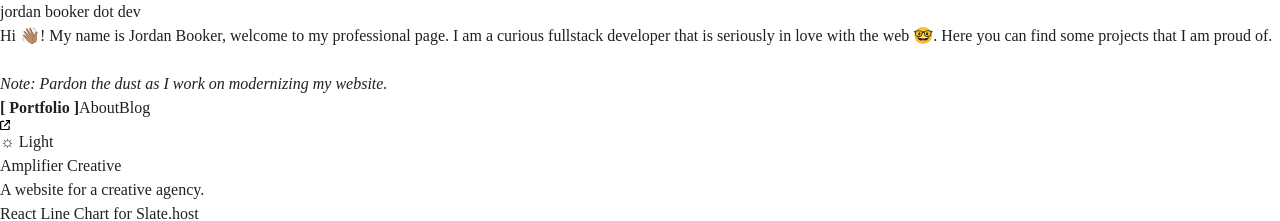
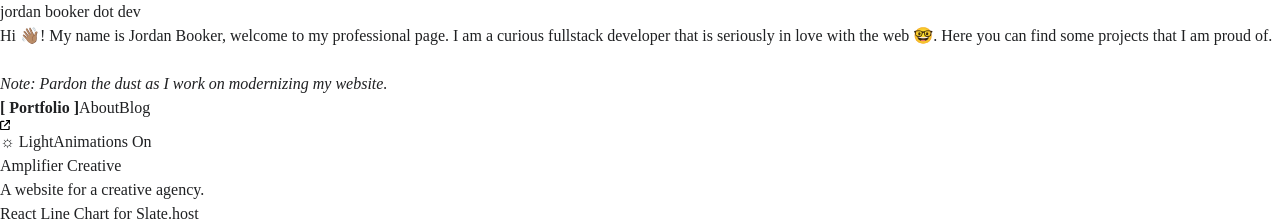
Before and after one commit to jordattebayo/portfolio, a Next.js app: page / in a window 1280 px wide. Shown: the top 221 px of the page. Built offline with nearby package versions, Linux system fonts and the light colour scheme.

Commit message:
Started to do a typewritter animation and realized it's probably best left for the blog website.

```diff
--- a/src/app/_components/header.tsx
+++ b/src/app/_components/header.tsx
@@ -1,15 +1,18 @@
-import Link from 'next/link';
+import Typewriter from './typewriter';
 
-export default function Header() {
+interface Props {
+  animate: boolean;
+  toggleAnimate: () => void;
+}
+
+export default function Header(props: Props) {
   return (
     <>
       <div className=" hover:bg-[var(--highlight-inverse)] w-fit">
-        <Link
-          href="/"
-          className="font-[family-name:var(--font-source-sans-3-bold)] text-4xl leading-snug px-6 pl-1 hover:underline text-[var(--highlight-inverse)] bg-[var(--highlight)] hover:bg-[var(--highlight-inverse)] hover:text-[var(--highlight)] tracking-tight"
-        >
-          jordan booker dot dev
-        </Link>
+        <Typewriter
+          animate={props.animate}
+          toggleAnimate={props.toggleAnimate}
+        />
       </div>
       <p>
         Hi 👋🏽! My name is Jordan Booker, welcome to my professional page. I am a
--- a/src/app/_components/nav.tsx
+++ b/src/app/_components/nav.tsx
@@ -30,6 +30,14 @@ function getPortfolioText(basePath: string, projectsPath?: string | undefined) {
   }
 }
 
+function getAnimationText(animate: boolean): string {
+  let text = 'Animations Off';
+  if (animate) {
+    text = 'Animations On';
+  }
+  return text;
+}
+
 export default function Nav() {
   const pathname = usePathname();
   const pathsArr = pathname.split('/');
@@ -38,6 +46,7 @@ export default function Nav() {
 
   //default theme is light
   const [theme, setTheme] = useState<Theme>();
+  const [animate, setAnimate] = useState<boolean>(true);
 
   useEffect(() => {
     async function checkLocalStorageForTheme() {
@@ -112,9 +121,13 @@ export default function Nav() {
     }
   }
 
+  function toggleAnimation() {
+    setAnimate((animate) => !animate);
+  }
+
   return (
     <div className="md:w-[850px] w-full flex flex-col gap-6 mx-auto px-3 py-6 pb-3">
-      <Header />
+      <Header animate={animate} toggleAnimate={toggleAnimation} />
       <nav className="flex flex-row gap-6 text-xl">
         <Link
           href="/"
@@ -145,7 +158,18 @@ export default function Nav() {
             <path d="M320 0c-17.7 0-32 14.3-32 32s14.3 32 32 32h82.7L201.4 265.4c-12.5 12.5-12.5 32.8 0 45.3s32.8 12.5 45.3 0L448 109.3V192c0 17.7 14.3 32 32 32s32-14.3 32-32V32c0-17.7-14.3-32-32-32H320zM80 32C35.8 32 0 67.8 0 112V432c0 44.2 35.8 80 80 80H400c44.2 0 80-35.8 80-80V320c0-17.7-14.3-32-32-32s-32 14.3-32 32V432c0 8.8-7.2 16-16 16H80c-8.8 0-16-7.2-16-16V112c0-8.8 7.2-16 16-16H192c17.7 0 32-14.3 32-32s-14.3-32-32-32H80z"></path>
           </svg>
         </a>
-        <button onClick={toggleTheme}>{getThemeText(theme)}</button>
+        <button
+          className="text-sm border border-solid px-3 rounded-md"
+          onClick={toggleTheme}
+        >
+          {getThemeText(theme)}
+        </button>
+        <button
+          className="text-sm border border-solid px-3 rounded-md"
+          onClick={toggleAnimation}
+        >
+          {getAnimationText(animate)}
+        </button>
       </nav>
     </div>
   );
--- /dev/null
+++ b/src/app/_components/typewriter.tsx
@@ -0,0 +1,20 @@
+import Link from 'next/link';
+
+interface Props {
+  animate: boolean;
+  toggleAnimate: () => void;
+}
+
+export default function Typewriter(props: Props) {
+  console.log(props);
+  return (
+    <>
+      <Link
+        href="/"
+        className="font-[family-name:var(--font-source-sans-3-bold)] text-4xl leading-snug px-6 pl-1 hover:underline text-[var(--highlight-inverse)] bg-[var(--highlight)] hover:bg-[var(--highlight-inverse)] hover:text-[var(--highlight)] tracking-tight"
+      >
+        jordan booker dot dev
+      </Link>
+    </>
+  );
+}
```
Also changed, not shown: src/app/globals.css (+7 -10 lines), 1 other file (tests, documents, lock files or other folders).
